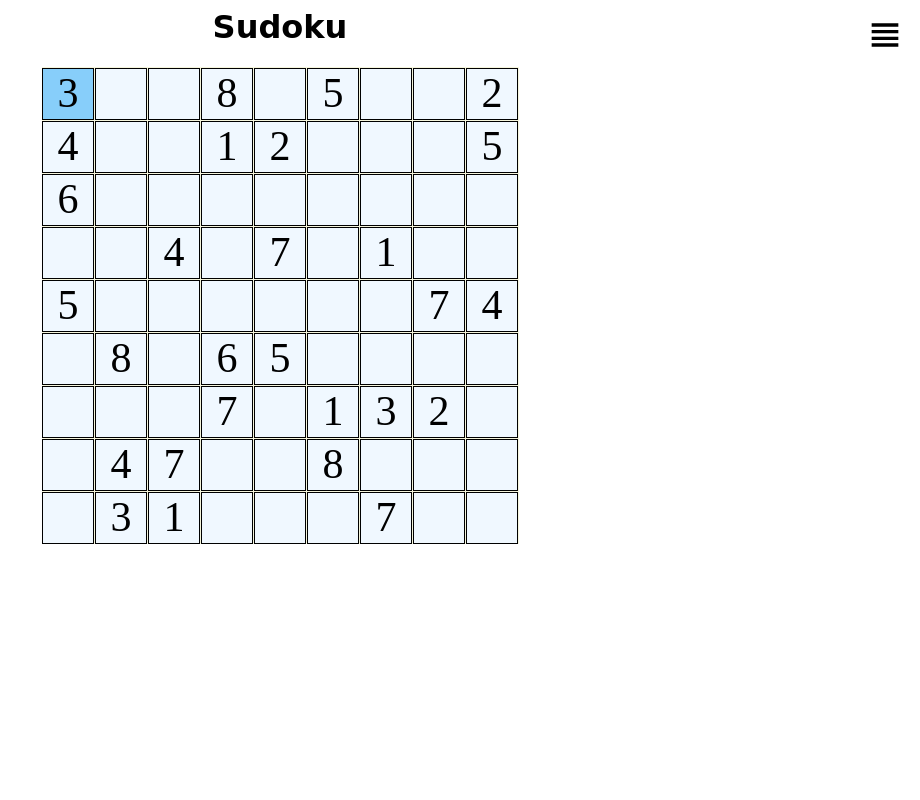
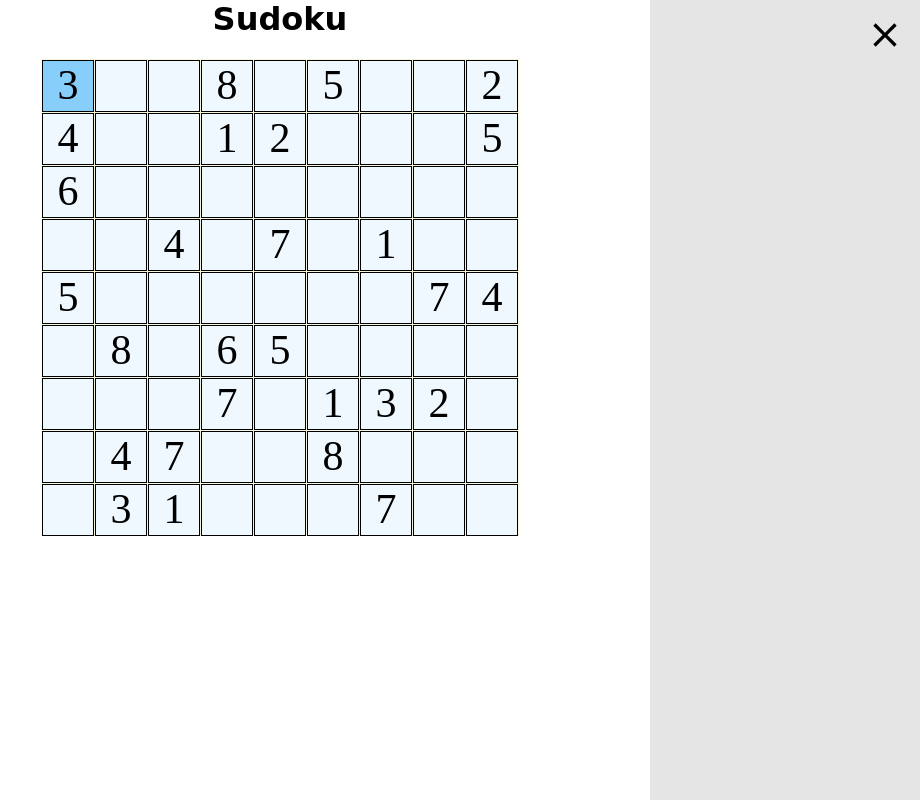
Before and after one commit to chaitanyajun12/jsgames, a plain HTML site: page sudoku/index.html in a window 1280 px wide. Both pictures are taken after a click on the picture 1245 px from the left and 35 px from the top of the page. Shown: the whole page, without its empty margins (360-1280 px from the left). Drawn offline with Linux system fonts and the light colour scheme.

Commit message:
Options dialog which opens and closes on click of open and close buttons.

```diff
--- a/sudoku/app.js
+++ b/sudoku/app.js
@@ -13,6 +13,7 @@ var sudokuMatrix = [];
 var currX = 0, currY = 0;
 
 function initSudokoGame() {
+    initOptions();
     initSudokuBoard();
 }
 
@@ -269,6 +270,21 @@ function generateSudokuMatrix(gameDifficulty) {
     }
 }
 
+function initOptions() {
+    let options = document.getElementById('options');
+    options.onclick = (event) => {
+        let optionsDialog = document.getElementById('options-dialog');
+        let closeOptionsDialog = document.getElementById('options-dialog-close');
+        closeOptionsDialog.onclick = (event) => {
+            optionsDialog.style.visibility = 'hidden';
+            options.style.visibility = 'visible';
+        }
+
+        optionsDialog.style.visibility = 'visible';
+        options.style.visibility = 'hidden';
+    };
+}
+
 function initSudokuBoard() {
     let sudokuBoard = document.getElementById('game');
     generateSudokuMatrix(Easy);
--- a/sudoku/index.html
+++ b/sudoku/index.html
@@ -7,8 +7,11 @@
 	</head>
 	<body onload="initSudokoGame()">
 		<h1>Sudoku</h1>
-		<img src="./images/options.svg" class="options" />
+		<img src="./images/options.svg" class="options" id="options" />
 		<div id="game" class="game">
+		</div>
+		<div class="options-dialog" id="options-dialog">
+			<img id="options-dialog-close" src="./images/close.svg" class="options-dialog-close" />
 		</div>
 	</body>
 </html>
--- a/sudoku/styles.css
+++ b/sudoku/styles.css
@@ -1,5 +1,6 @@
 body {
     text-align: center;
+    margin: 0;
 }
 
 h1 {
@@ -42,3 +43,22 @@ h1 {
     top: 15px;
     cursor: pointer;
 }
+
+.options-dialog {
+    width: 270px;
+    height: 100%;
+    background-color: rgba(0, 0, 0, 0.1);
+    position: absolute;
+    right: 0;
+    top: 0;
+    visibility: hidden;
+}
+
+.options-dialog-close {
+    right: 15px;
+    top: 15px;
+    position: absolute;
+    width: 40px;
+    height: 40px;
+    cursor: pointer;
+}
```
Also changed, not shown: sudoku/images/close.svg (added).
